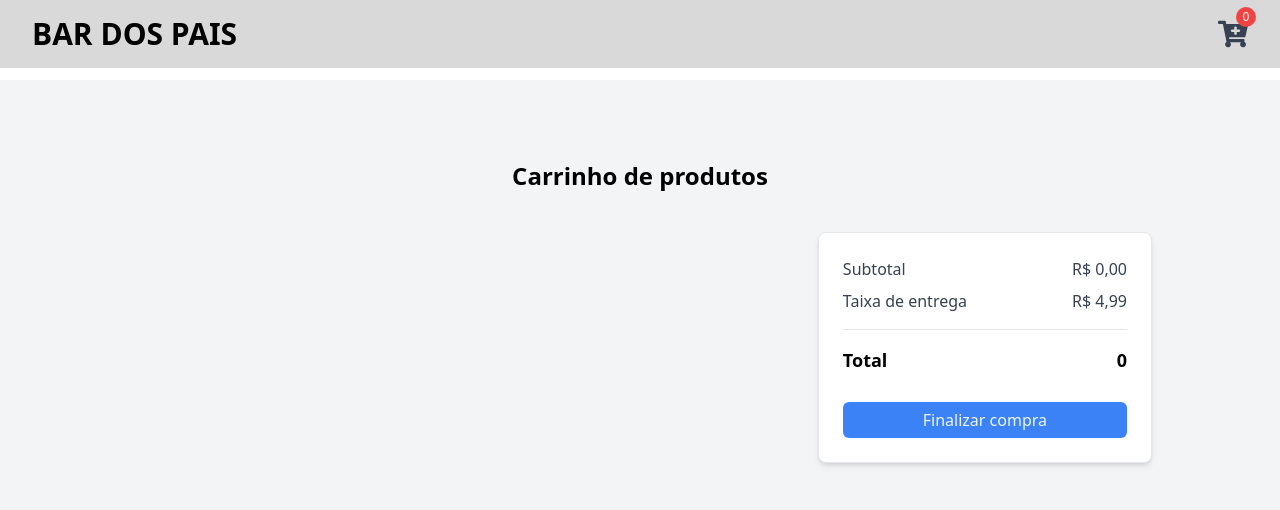
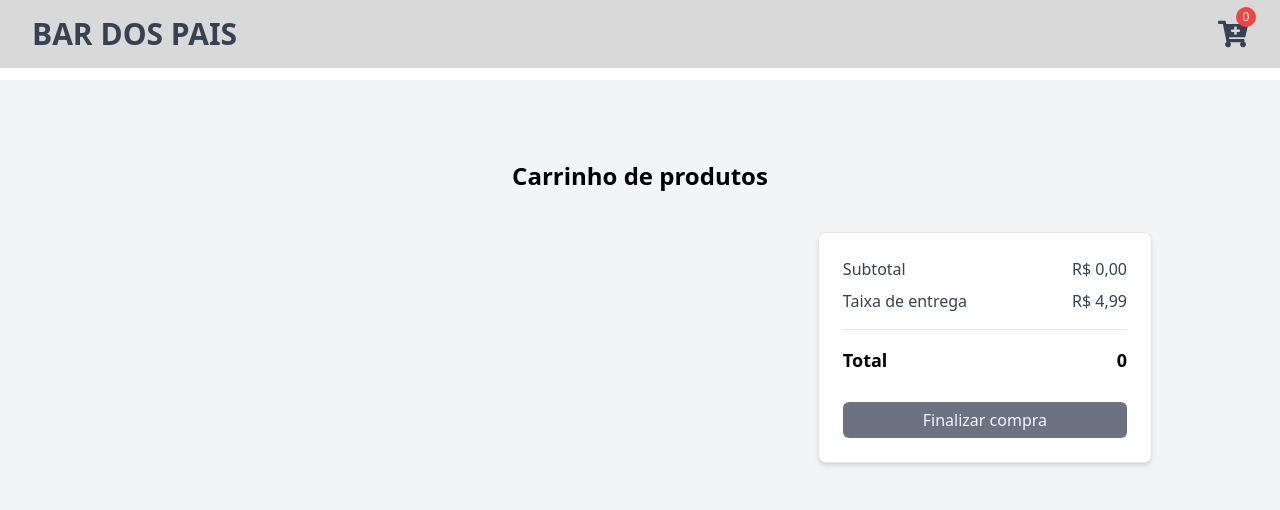
Before and after one commit to CrisSouzaMA/bardospais, a React (Vite) app: page /cart in a window 1280 px wide. Shown: the top 510 px of the page. Built offline with nearby package versions, Linux system fonts and the light colour scheme.

Commit message:
style: altera cor de botões

```diff
--- a/src/Components/Card/index.tsx
+++ b/src/Components/Card/index.tsx
@@ -46,7 +46,7 @@ export const Card = ({ data }: CardProps) => {
           <div className="justify-center items-center border-gray-100">
             <button
               onClick={() => handleRemoveProduct(data.id)}
-              className="cursor-pointer rounded-l bg-gray-100 py-1 px-3.5 duration-100 hover:bg-blue-500 hover:text-blue-50"
+              className="cursor-pointer rounded-l bg-gray-100 py-1 px-3.5 duration-100 hover:bg-gray-500 hover:text-blue-50"
             >
               <FaMinus className="text-red-500" />
             </button>
@@ -56,7 +56,7 @@ export const Card = ({ data }: CardProps) => {
             <button
               onClick={handleAddProduct}
               className="cursor-pointer rounded-r bg-gray-100
-            py-1 px-3 duration-100 hover:bg-blue-500 hover:text-blue-50"
+            py-1 px-3 duration-100 hover:bg-gray-500 hover:text-blue-50"
             >
               <FaPlus className="text-green-500" />
             </button>
--- a/src/Components/Cart/CartCardItem.tsx
+++ b/src/Components/Cart/CartCardItem.tsx
@@ -35,7 +35,7 @@ export default function CartCardItem({ data }: CardProps) {
           <div className="flex items-center border-gray-100">
             <button
               onClick={() => handleRemoveProduct(data.id)}
-              className="cursor-pointer rounded-l bg-transparent py-1 px-3.5 duration-100 hover:bg-blue-500 hover:text-blue-50"
+              className="cursor-pointer rounded-l bg-transparent py-1 px-3.5 duration-100 hover:bg-gray-500 hover:text-blue-50"
             >
               <FaMinus className="text-red-500" />
             </button>
@@ -45,7 +45,7 @@ export default function CartCardItem({ data }: CardProps) {
             <button
               onClick={handleAddProduct}
               className="cursor-pointer rounded-r bg-transparent
-            py-1 px-3 duration-100 hover:bg-blue-500 hover:text-blue-50"
+            py-1 px-3 duration-100 hover:bg-gray-500 hover:text-blue-50"
             >
               <FaPlus className="text-green-500" />
             </button>
--- a/src/Components/Cart/ResumeCart.tsx
+++ b/src/Components/Cart/ResumeCart.tsx
@@ -34,7 +34,7 @@ export default function ResumeCart() {
           </p>
         </div>
       </div>
-      <button className="mt-6 w-full rounded-md bg-blue-500 py-1.5 font-medium text-blue-50 hover:bg-blue-600">
+      <button className="mt-6 w-full rounded-md bg-gray-500 py-1.5 font-medium text-blue-50 hover:bg-gray-600">
         Finalizar compra
       </button>
     </div>
--- a/src/Components/Header/Header.tsx
+++ b/src/Components/Header/Header.tsx
@@ -8,7 +8,7 @@ export const Header = () => {
     <>
       <header className="sm:px-8 px-4 py-4 z-10 w-full bg-[#D9D9D9] fixed">
         <nav className="container m-auto flex justify-between items-center">
-          <Link to="/" className="text-3xl font-bold uppercase">
+          <Link to="/" className="text-3xl font-bold uppercase text-gray-700">
             Bar dos Pais
           </Link>
 
```
